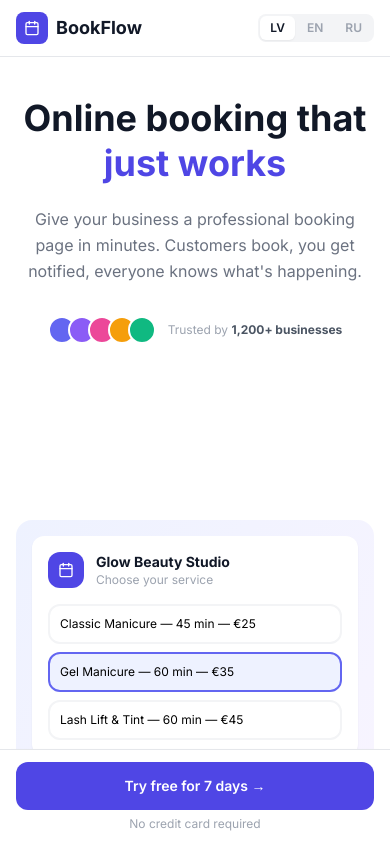
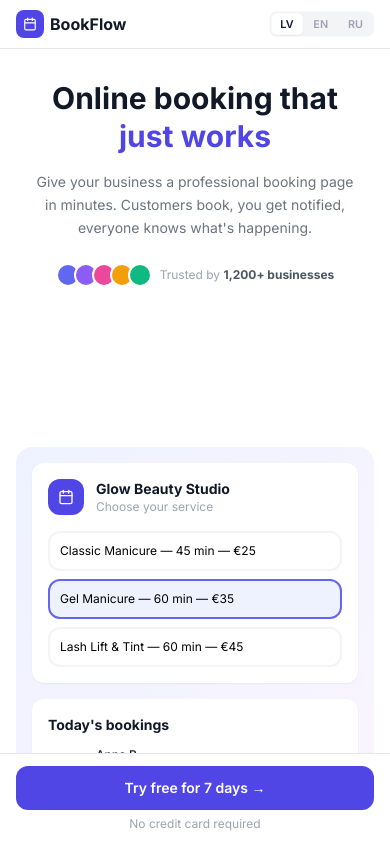
Before and after one commit to ojayWillow/bookflow, a Next.js app: page / in a window 390 px wide. Shown: the top 842 px of the page. Built offline with nearby package versions, Linux system fonts and the light colour scheme.

Commit message:
fix: mobile hero — smaller text, compact nav, hide email form on mobile

```diff
--- a/src/app/page.tsx
+++ b/src/app/page.tsx
@@ -13,14 +13,14 @@ export default function LandingPage() {
 
       {/* ── Nav ── */}
       <nav className="fixed top-0 left-0 right-0 z-50 bg-white/90 backdrop-blur-md border-b border-gray-200">
-        <div className="max-w-6xl mx-auto px-4 sm:px-6 py-3 sm:py-4 flex items-center justify-between">
+        <div className="max-w-6xl mx-auto px-4 sm:px-6 py-2.5 sm:py-4 flex items-center justify-between">
 
           {/* Logo */}
-          <div className="flex items-center gap-2">
-            <div className="w-8 h-8 bg-indigo-600 rounded-lg flex items-center justify-center flex-shrink-0">
-              <Calendar className="w-4 h-4 text-white" />
+          <div className="flex items-center gap-1.5">
+            <div className="w-7 h-7 sm:w-8 sm:h-8 bg-indigo-600 rounded-lg flex items-center justify-center flex-shrink-0">
+              <Calendar className="w-3.5 h-3.5 sm:w-4 sm:h-4 text-white" />
             </div>
-            <span className="text-lg font-bold text-gray-900">BookFlow</span>
+            <span className="text-base sm:text-lg font-bold text-gray-900">BookFlow</span>
           </div>
 
           {/* Desktop nav links */}
@@ -31,15 +31,18 @@ export default function LandingPage() {
 
           {/* Right side */}
           <div className="flex items-center gap-2 sm:gap-3">
-            <LanguageSwitcher />
-            {/* Sign in — hidden on smallest screens */}
-            <Link href="/admin/login" className="hidden sm:block text-sm text-gray-600 hover:text-gray-900 transition-colors">
+            {/* Language switcher — smaller on mobile */}
+            <div className="scale-90 sm:scale-100 origin-right">
+              <LanguageSwitcher />
+            </div>
+            {/* Sign in — desktop only */}
+            <Link href="/admin/login" className="hidden md:block text-sm text-gray-600 hover:text-gray-900 transition-colors">
               Sign in
             </Link>
-            {/* CTA — hidden on mobile, shown sm+ */}
+            {/* CTA — desktop only (mobile uses sticky bottom bar) */}
             <Link
               href="/signup"
-              className="hidden sm:inline-flex items-center bg-indigo-600 text-white text-sm font-medium px-4 py-2 rounded-xl hover:bg-indigo-700 transition-colors whitespace-nowrap"
+              className="hidden md:inline-flex items-center bg-indigo-600 text-white text-sm font-medium px-4 py-2 rounded-xl hover:bg-indigo-700 transition-colors whitespace-nowrap"
             >
               Try free for 7 days
             </Link>
@@ -48,48 +51,47 @@ export default function LandingPage() {
       </nav>
 
       {/* ── Hero ── */}
-      {/* Extra bottom padding on mobile to clear the sticky CTA bar */}
-      <section className="pt-24 sm:pt-32 pb-36 sm:pb-16 px-4 sm:px-6">
+      <section className="pt-20 sm:pt-32 pb-32 sm:pb-16 px-4 sm:px-6">
         <div className="max-w-3xl mx-auto text-center">
-          <h1 className="text-4xl sm:text-5xl md:text-6xl font-bold text-gray-900 leading-tight mb-5">
+          <h1 className="text-3xl sm:text-5xl md:text-6xl font-bold text-gray-900 leading-tight mb-4">
             Online booking that<br />
             <span className="text-indigo-600">just works</span>
           </h1>
-          <p className="text-base sm:text-xl text-gray-500 leading-relaxed mb-8 max-w-md sm:max-w-lg mx-auto">
+          <p className="text-sm sm:text-xl text-gray-500 leading-relaxed mb-6 max-w-xs sm:max-w-lg mx-auto">
             Give your business a professional booking page in minutes. Customers book, you get notified, everyone knows what&apos;s happening.
           </p>
 
-          {/* Form — hidden on mobile (sticky bar handles CTA) */}
-          <div className="hidden sm:flex justify-center">
+          {/* Email form — desktop only; mobile uses sticky bottom bar */}
+          <div className="hidden md:flex justify-center">
             <HeroSignupForm
               locale={en.booking.locale}
               emailPlaceholder={en.hero.emailPlaceholder}
               cta={en.hero.cta}
             />
           </div>
-          <p className="hidden sm:block text-sm text-gray-400 mt-4">7-day free trial &middot; No credit card required</p>
+          <p className="hidden md:block text-sm text-gray-400 mt-4">7-day free trial &middot; No credit card required</p>
 
           {/* Trust row */}
-          <div className="mt-6 sm:mt-8 flex items-center justify-center gap-3 text-sm text-gray-400">
-            <div className="flex -space-x-2">
+          <div className="mt-5 sm:mt-8 flex items-center justify-center gap-2 sm:gap-3">
+            <div className="flex -space-x-1.5">
               {['#6366f1','#8b5cf6','#ec4899','#f59e0b','#10b981'].map((color, i) => (
                 <div
                   key={i}
-                  className="w-7 h-7 rounded-full border-2 border-white"
+                  className="w-6 h-6 sm:w-7 sm:h-7 rounded-full border-2 border-white"
                   style={{ backgroundColor: color }}
                 />
               ))}
             </div>
-            <span className="text-xs sm:text-sm">Trusted by <strong className="text-gray-600">1,200+ businesses</strong></span>
+            <span className="text-xs sm:text-sm text-gray-400">Trusted by <strong className="text-gray-600">1,200+ businesses</strong></span>
           </div>
         </div>
       </section>
 
       {/* ── Sticky mobile CTA bar ── */}
-      <div className="fixed bottom-0 left-0 right-0 z-50 sm:hidden bg-white border-t border-gray-200 px-4 py-3 shadow-lg">
+      <div className="fixed bottom-0 left-0 right-0 z-50 md:hidden bg-white border-t border-gray-200 px-4 py-3 shadow-lg">
         <Link
           href="/signup"
-          className="flex items-center justify-center gap-2 w-full h-12 bg-indigo-600 text-white font-semibold text-sm rounded-xl hover:bg-indigo-700 transition-colors"
+          className="flex items-center justify-center gap-2 w-full h-11 bg-indigo-600 text-white font-semibold text-sm rounded-xl hover:bg-indigo-700 transition-colors"
         >
           Try free for 7 days &rarr;
         </Link>
@@ -155,10 +157,10 @@ export default function LandingPage() {
       <section className="py-16 sm:py-20 px-4 sm:px-6 bg-indigo-600">
         <div className="max-w-2xl mx-auto text-center">
           <h2 className="text-2xl sm:text-3xl font-bold text-white mb-4">Ready to take bookings online?</h2>
-          <p className="text-indigo-200 text-base sm:text-lg mb-8">Try BookFlow free for 7 days. No credit card, no contracts.</p>
+          <p className="text-indigo-200 text-sm sm:text-lg mb-8">Try BookFlow free for 7 days. No credit card, no contracts.</p>
           <Link
             href="/signup"
-            className="inline-block bg-white text-indigo-600 px-6 sm:px-8 py-3 sm:py-4 rounded-xl text-base sm:text-lg font-semibold hover:bg-indigo-50 transition-colors"
+            className="inline-block bg-white text-indigo-600 px-6 sm:px-8 py-3 sm:py-4 rounded-xl text-sm sm:text-lg font-semibold hover:bg-indigo-50 transition-colors"
           >
             Start your free trial →
           </Link>
@@ -166,7 +168,7 @@ export default function LandingPage() {
       </section>
 
       {/* ── Footer ── */}
-      <footer className="border-t border-gray-200 py-8 sm:py-10 px-4 sm:px-6 pb-24 sm:pb-10">
+      <footer className="border-t border-gray-200 py-8 sm:py-10 px-4 sm:px-6 pb-24 md:pb-10">
         <div className="max-w-5xl mx-auto flex flex-col items-center gap-4 md:flex-row md:justify-between">
           <div className="flex items-center gap-2">
             <div className="w-7 h-7 bg-indigo-600 rounded-lg flex items-center justify-center">
```
